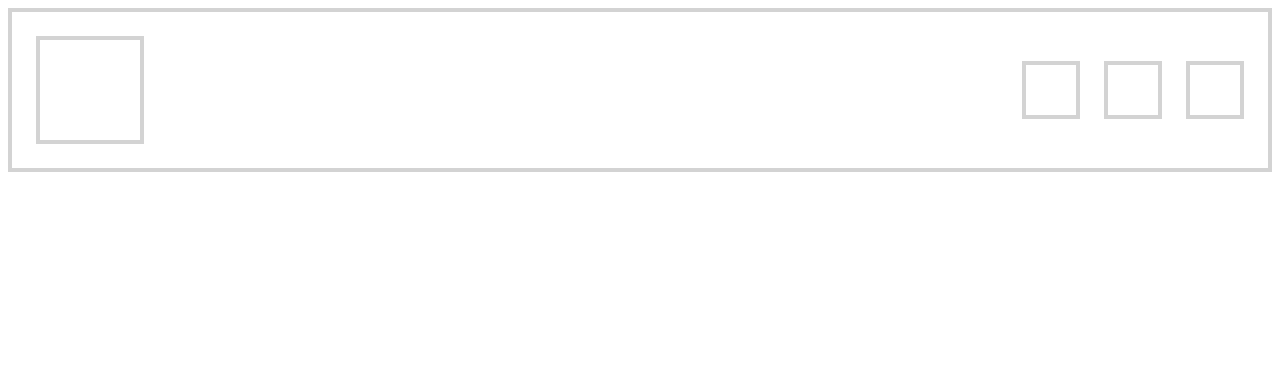
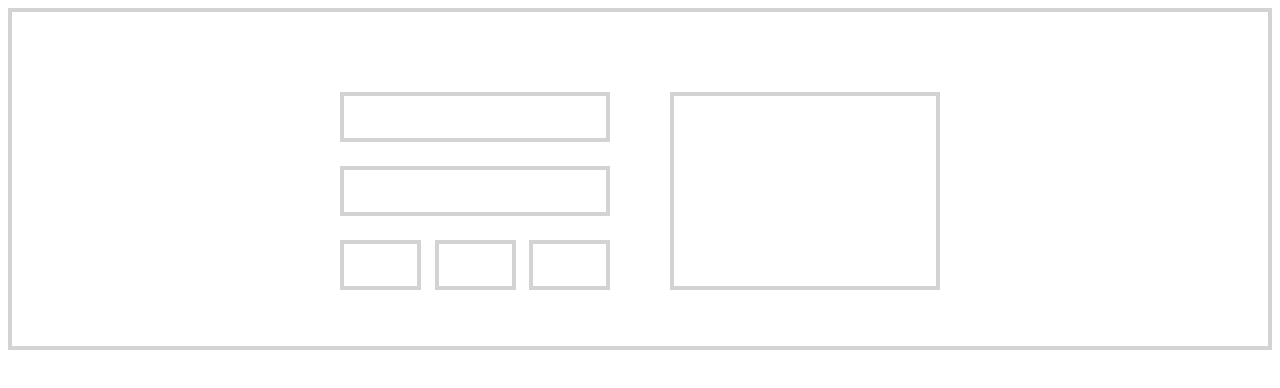
Before and after one commit to RobSaldana/Best-Practices, a plain HTML site: page index.html in a window 1280 px wide. Drawn offline with Linux system fonts and the light colour scheme.

Commit message:
Initialized git repository

```diff
--- a/index.html
+++ b/index.html
@@ -2,19 +2,27 @@
 <html lang="en">
 <head>
     <meta charset="UTF-8">
-    <meta http-equiv="X-UA-Compatible" content="IE=edge">
     <meta name="viewport" content="width=device-width, initial-scale=1.0">
-    <title>Best Practices</title>
-    <link rel="stylesheet" href="/styles.css">
+    <title>Document</title>
+    <link rel="stylesheet" href="styles.css">
 </head>
+
 <body>
-    <div class="container">
-        <div class="box"></div>
-            <div class="box-wrapper">
+<div class="container">
+    <div class="row">
+        <div class="box-wrapper">
             <div class="box box-small"></div>
             <div class="box box-small"></div>
-            <div class="box box-small"></div>
+            <div class="tiny-wrapper">
+                <div class="box box-tiny"></div>
+                <div class="box box-tiny"></div>
+                <div class="box box-tiny"></div>
+            </div>
         </div>
+        <div class="box box-large"></div>
     </div>
+</div>
+
 </body>
+
 </html>
--- a/styles.css
+++ b/styles.css
@@ -1,23 +1,45 @@
-.box {
-    border: 4px solid lightgray;
-    width: 100px;
-    height: 100px;
-}
-
-.box-small {
-    width: 50px;
-    height: 50px;
-    margin-left: 24px;
-}
-
-.box-wrapper {
-    display: flex;
-    align-items: center;
+* {
+    box-sizing: border-box;
 }
 
 .container {
     border: 4px solid lightgray;
+    padding: 80px 24px 56px 24px;
+}
+
+.row {
+    width: 100%;
+    max-width: 600px;
+    margin: 0 auto -24px auto;
     display: flex;
     justify-content: space-between;
-    padding: 24px;
 }
+.box {
+    border: 4px solid lightgray;
+    margin-bottom: 24px;
+}
+
+.box-small {
+    height: 50px;
+}
+
+.box-tiny {
+    width: 30%;
+    height: 50px;
+}
+
+.tiny-wrapper {
+    display: flex;
+    justify-content: space-between;
+}
+
+
+.box-wrapper {
+    width: 45%;
+    display: flex;
+    flex-direction: column;
+}
+
+.box-large {
+    width: 45%;
+}
```
